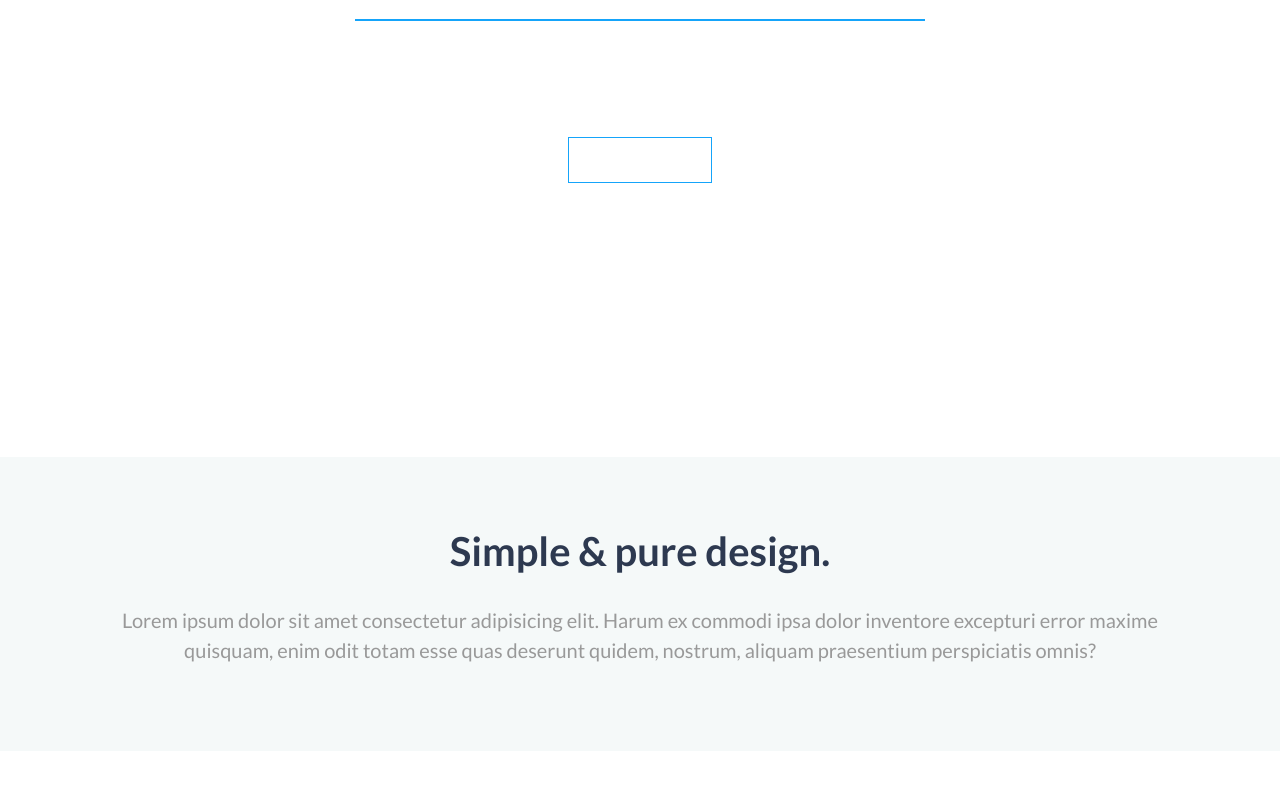
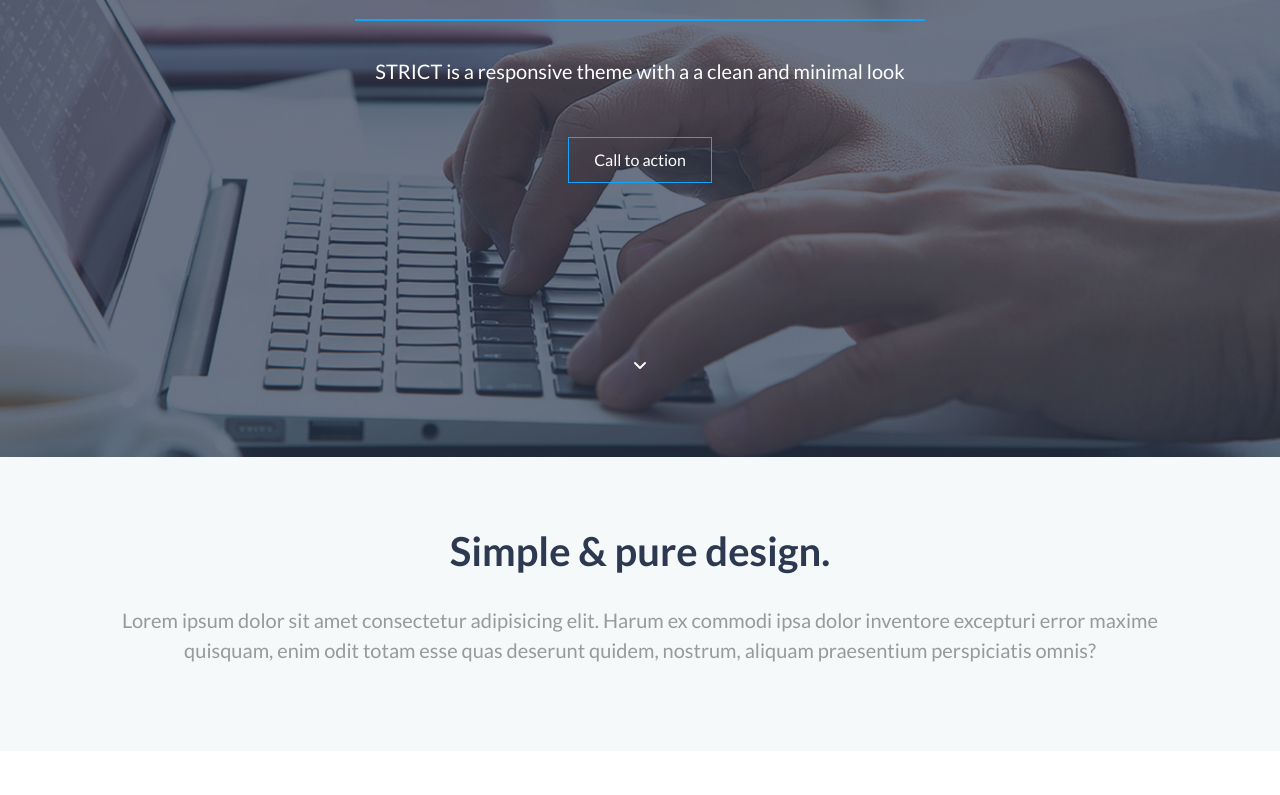
Before and after one commit to arifulislam991/class21, a plain HTML site: page index.html in a window 1280 px wide. Shown: the part 369-1164 px from the top of the page. Drawn offline with Linux system fonts and the light colour scheme; the site is published under a folder, as on GitHub Pages, so addresses that start at the root find nothing.

Commit message:
bg error fix

```diff
--- a/css/stayel.css
+++ b/css/stayel.css
@@ -41,7 +41,7 @@ header{
                         banner area
 =-=-=-=-=-=-=-=-=-=-=-=-=-=-=--=-=-=-=-=-=-=-=-=-=-=-= */
 .strict-banner{
-    background: url('/images/banner.png');
+    background: url('../images/banner.png');
     background-repeat: no-repeat;
     background-size: cover;
     background-position: center;
```
